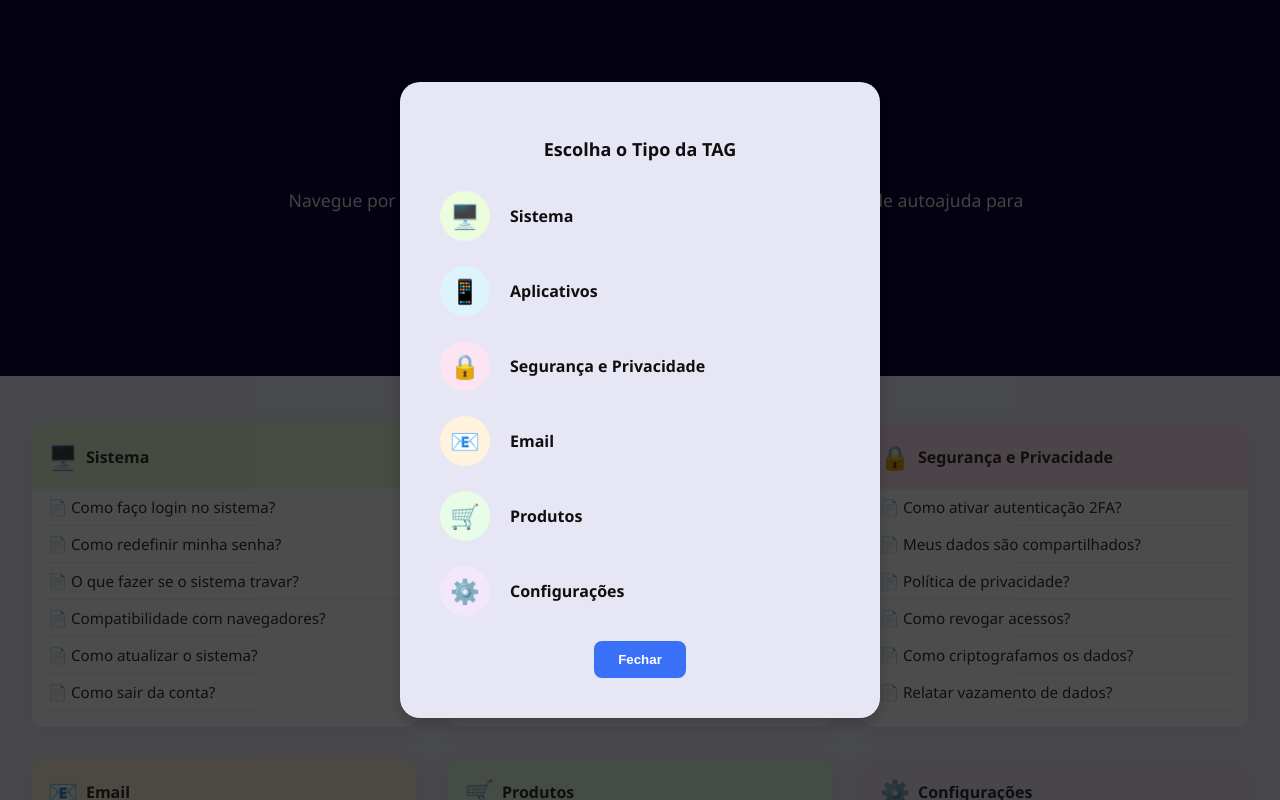
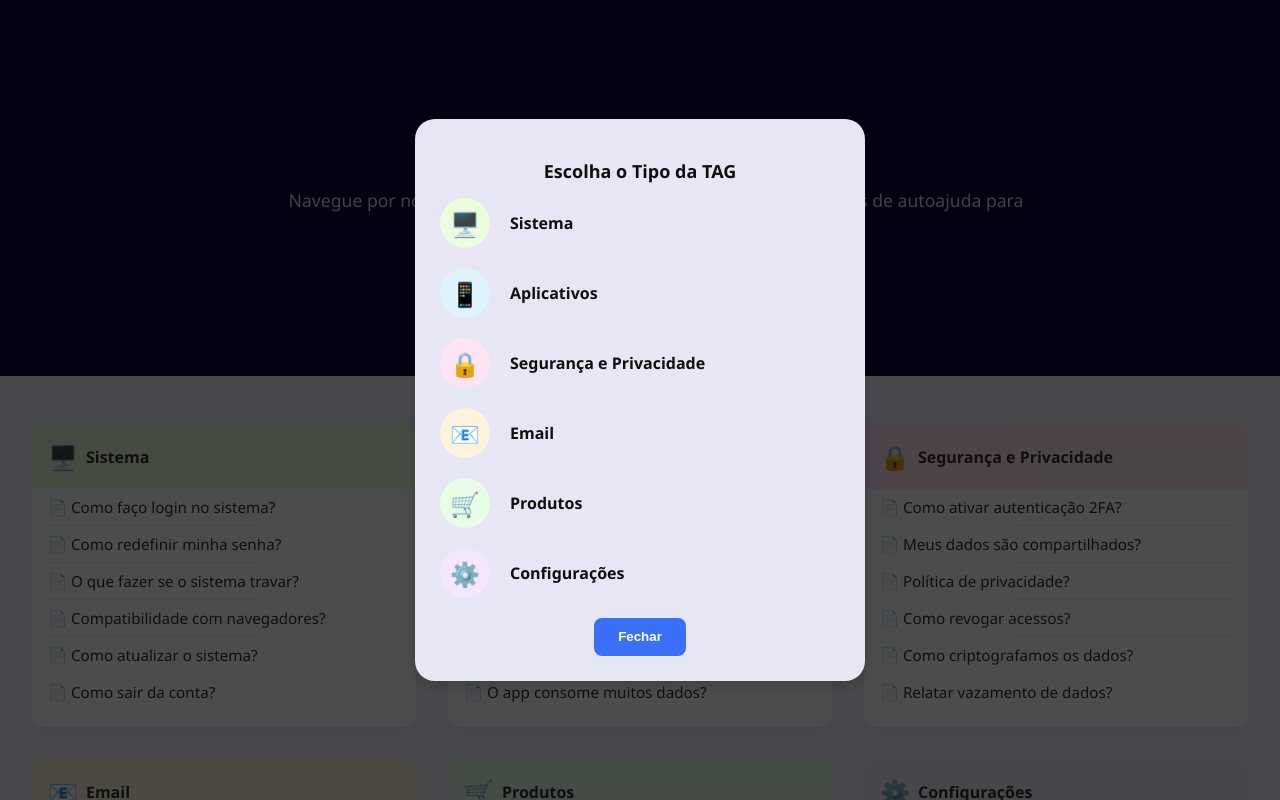
Before and after one commit to xofia02/FAQ_Front-End, a React (Vite) app: page / in a window 1280 px wide. Both pictures are taken after a click on the button "FILTRAR". Shown: the top 800 px of the page. Built offline with nearby package versions, Linux system fonts and the light colour scheme.

Commit message:
modal.css alteracoes, mais compacto

```diff
--- a/src/components/modal/modal.css
+++ b/src/components/modal/modal.css
@@ -14,7 +14,7 @@
 
 .modal-box {
   background-color: #e7e6f5;
-  padding: 40px;
+  padding: 25px;
   border-radius: 20px;
   color: #0f0f0f;
   width: 400px;
@@ -24,14 +24,14 @@
 .modal-box h2 {
   font-size: 18px;
   font-weight: bold;
-  margin-bottom: 30px;
+  margin-bottom: 15px;
 }
 
 .option {
   display: flex;
   align-items: center;
   gap: 20px;
-  margin-bottom: 25px;
+  margin-bottom: 20px;
   cursor: pointer;
   font-weight: bold;
   color: #0f0f0f;
```
